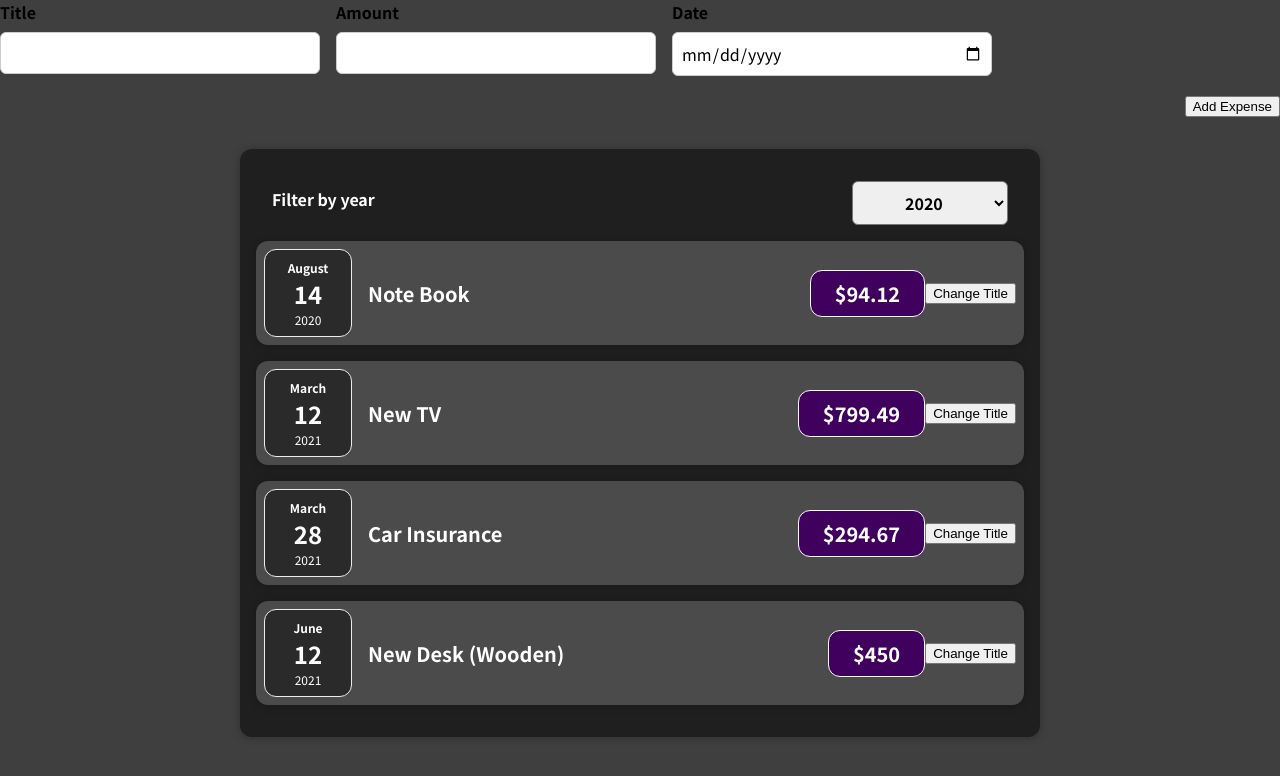
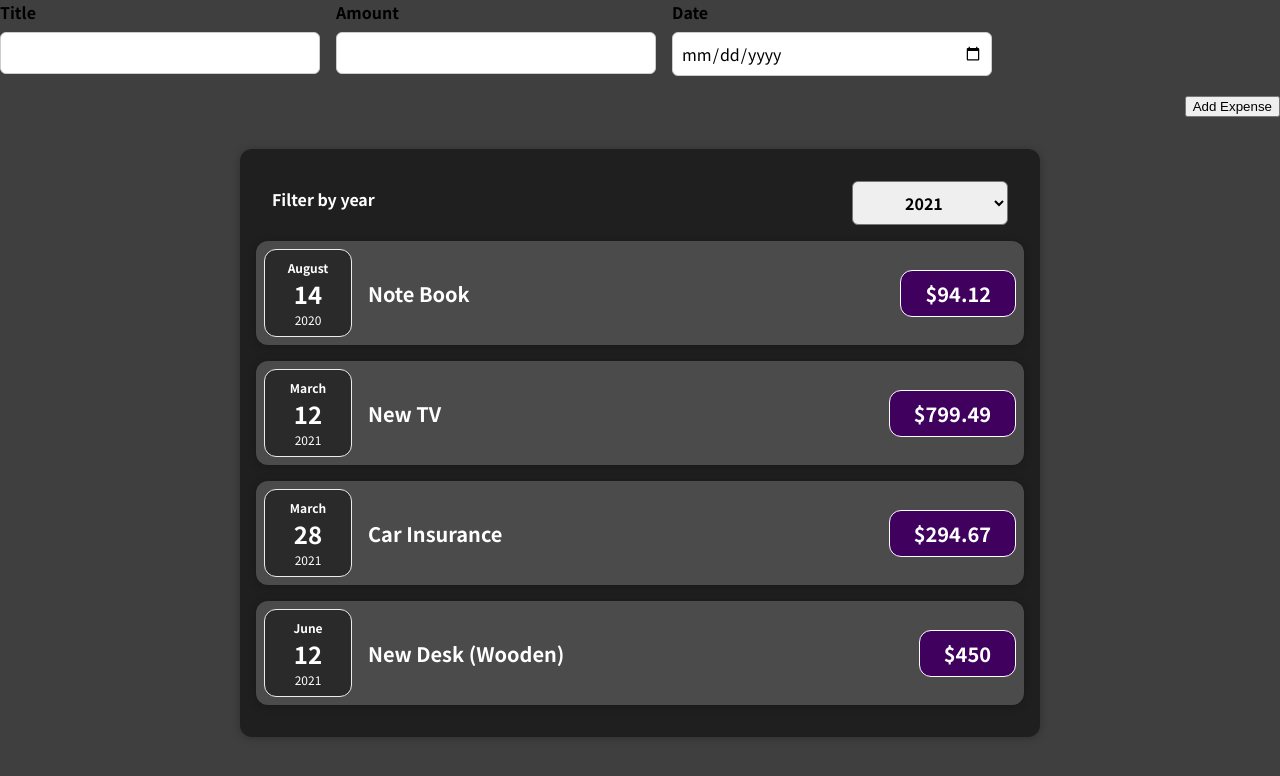
Before and after one commit to psadalja/expense-tracker, a React (Create React App) app: page / in a window 1280 px wide. Shown: the top 776 px of the page. Built offline with nearby package versions, Linux system fonts and the light colour scheme.

Commit message:
display data dynamically

```diff
--- a/src/App.js
+++ b/src/App.js
@@ -1,11 +1,10 @@
-import React from "react";
+import React, { useState } from "react";
 import ExpenseItem from "./components/Expenses/ExpenseItem";
 import ExpenseForm from "./components/NewExpense/ExpenseForm";
 import NewExpense from "./components/NewExpense/NewExpense";
 import Expenses from "./components/Expenses/Expenses";
 
-const App = () => {
-  const expenses = [
+const dummy_expenses = [
   {
     id: "e1",
     title: "Note Book",
@@ -27,9 +26,12 @@ const App = () => {
   },
 ];
 
+const App = () => {
+  const [expenses, setExpenses] = useState(dummy_expenses);
   const addExpenseHandler = (expense) => {
-    console.log("in App.js");
-    console.log(expense);
+    setExpenses((prevExpense) => {
+      return [expense, ...prevExpense];
+    });
   };
 
   return (
--- a/src/components/Expenses/ExpenseItem.jsx
+++ b/src/components/Expenses/ExpenseItem.jsx
@@ -4,21 +4,13 @@ import ExpenseDate from "./ExpenseDate";
 import "./ExpenseItem.css";
 
 const ExpenseItem = (props) => {
-  const [title, setTitle] = useState(props.title);
-
-  const clickHandler = () => {
-    setTitle("updated!");
-    console.log(title);
-  };
-
   return (
     <Card className="expense-item">
       <ExpenseDate date={props.date} />
       <div className="expense-item__description">
-        <h2>{title}</h2>
+        <h2>{props.title}</h2>
         <div className="expense-item__price">${props.amount}</div>
       </div>
-      <button onClick={clickHandler}>Change Title</button>
     </Card>
   );
 };
--- a/src/components/Expenses/Expenses.jsx
+++ b/src/components/Expenses/Expenses.jsx
@@ -6,7 +6,7 @@ import ExpensesFilter from "./ExpensesFilter";
 import "./Expenses.css";
 
 const Expenses = (props) => {
-  const [filteredYear, setFilteredYear] = useState("2020");
+  const [filteredYear, setFilteredYear] = useState("2021");
 
   const filterChangeHandler = (selectedYear) => {
     setFilteredYear(selectedYear);
@@ -19,7 +19,15 @@ const Expenses = (props) => {
           selected={filteredYear}
           onChangeFilter={filterChangeHandler}
         />
-        <ExpenseItem
+        {props.items.map((expense) => (
+          <ExpenseItem
+            title={expense.title}
+            amount={expense.amount}
+            date={expense.date}
+          />
+        ))}
+
+        {/* <ExpenseItem
           title={props.items[0].title}
           amount={props.items[0].amount}
           date={props.items[0].date}
@@ -38,7 +46,7 @@ const Expenses = (props) => {
           title={props.items[3].title}
           amount={props.items[3].amount}
           date={props.items[3].date}
-        />
+        /> */}
       </Card>
     </div>
   );
```
Lines whose indentation alone changed are shown as unchanged.
